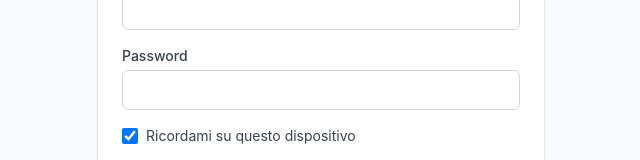
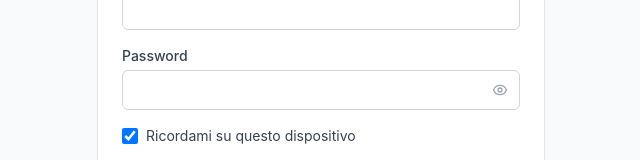
Before and after one commit to RosarioCostanzoADV/revisionilegali, a Next.js app: page /login in a window 1280 px wide. Shown: the part 376-536 px from the top of the page, without its empty margins (319-959 px from the left). Built offline with nearby package versions, Linux system fonts and the light colour scheme; no server answers.

Commit message:
Add password visibility toggle to Input component

```diff
--- a/components/ui/Input.tsx
+++ b/components/ui/Input.tsx
@@ -1,4 +1,6 @@
-import { forwardRef, type InputHTMLAttributes } from "react";
+"use client";
+
+import { forwardRef, useState, type InputHTMLAttributes } from "react";
 import { cn } from "@/lib/utils";
 
 export interface InputProps extends InputHTMLAttributes<HTMLInputElement> {
@@ -7,10 +9,13 @@
 }
 
 export const Input = forwardRef<HTMLInputElement, InputProps>(function Input(
-  { label, error, className, id, ...rest },
+  { label, error, className, id, type, ...rest },
   ref,
 ) {
   const inputId = id ?? rest.name;
+  const isPassword = type === "password";
+  const [show, setShow] = useState(false);
+
   return (
     <div className="flex flex-col gap-1">
       {label && (
@@ -18,19 +23,43 @@
           {label}
         </label>
       )}
+      <div className="relative">
         <input
           ref={ref}
           id={inputId}
+          type={isPassword && show ? "text" : type}
           className={cn(
-          "h-10 rounded-md border border-gray-300 bg-white px-3 text-sm text-gray-900",
+            "h-10 w-full rounded-md border border-gray-300 bg-white px-3 text-sm text-gray-900",
             "placeholder:text-gray-400",
             "focus:border-brand-500 focus:outline-none focus:ring-2 focus:ring-brand-500/30",
             "disabled:bg-gray-50 disabled:text-gray-500",
             error && "border-red-500 focus:border-red-500 focus:ring-red-500/30",
+            isPassword && "pr-10",
             className,
           )}
           {...rest}
         />
+        {isPassword && (
+          <button
+            type="button"
+            tabIndex={-1}
+            onClick={() => setShow((v) => !v)}
+            className="absolute inset-y-0 right-0 flex items-center px-3 text-gray-400 hover:text-gray-600"
+            aria-label={show ? "Nascondi password" : "Mostra password"}
+          >
+            {show ? (
+              <svg xmlns="http://www.w3.org/2000/svg" className="h-4 w-4" fill="none" viewBox="0 0 24 24" stroke="currentColor">
+                <path strokeLinecap="round" strokeLinejoin="round" strokeWidth={2} d="M13.875 18.825A10.05 10.05 0 0112 19c-4.478 0-8.268-2.943-9.543-7a9.97 9.97 0 011.563-3.029m5.858.908a3 3 0 114.243 4.243M9.878 9.878l4.242 4.242M9.88 9.88l-3.29-3.29m7.532 7.532l3.29 3.29M3 3l3.59 3.59m0 0A9.953 9.953 0 0112 5c4.478 0 8.268 2.943 9.543 7a10.025 10.025 0 01-4.132 4.411m0 0L21 21" />
+              </svg>
+            ) : (
+              <svg xmlns="http://www.w3.org/2000/svg" className="h-4 w-4" fill="none" viewBox="0 0 24 24" stroke="currentColor">
+                <path strokeLinecap="round" strokeLinejoin="round" strokeWidth={2} d="M15 12a3 3 0 11-6 0 3 3 0 016 0z" />
+                <path strokeLinecap="round" strokeLinejoin="round" strokeWidth={2} d="M2.458 12C3.732 7.943 7.523 5 12 5c4.478 0 8.268 2.943 9.542 7-1.274 4.057-5.064 7-9.542 7-4.477 0-8.268-2.943-9.542-7z" />
+              </svg>
+            )}
+          </button>
+        )}
+      </div>
       {error && <span className="text-xs text-red-600">{error}</span>}
     </div>
   );
```
Lines whose indentation alone changed are shown as unchanged.
